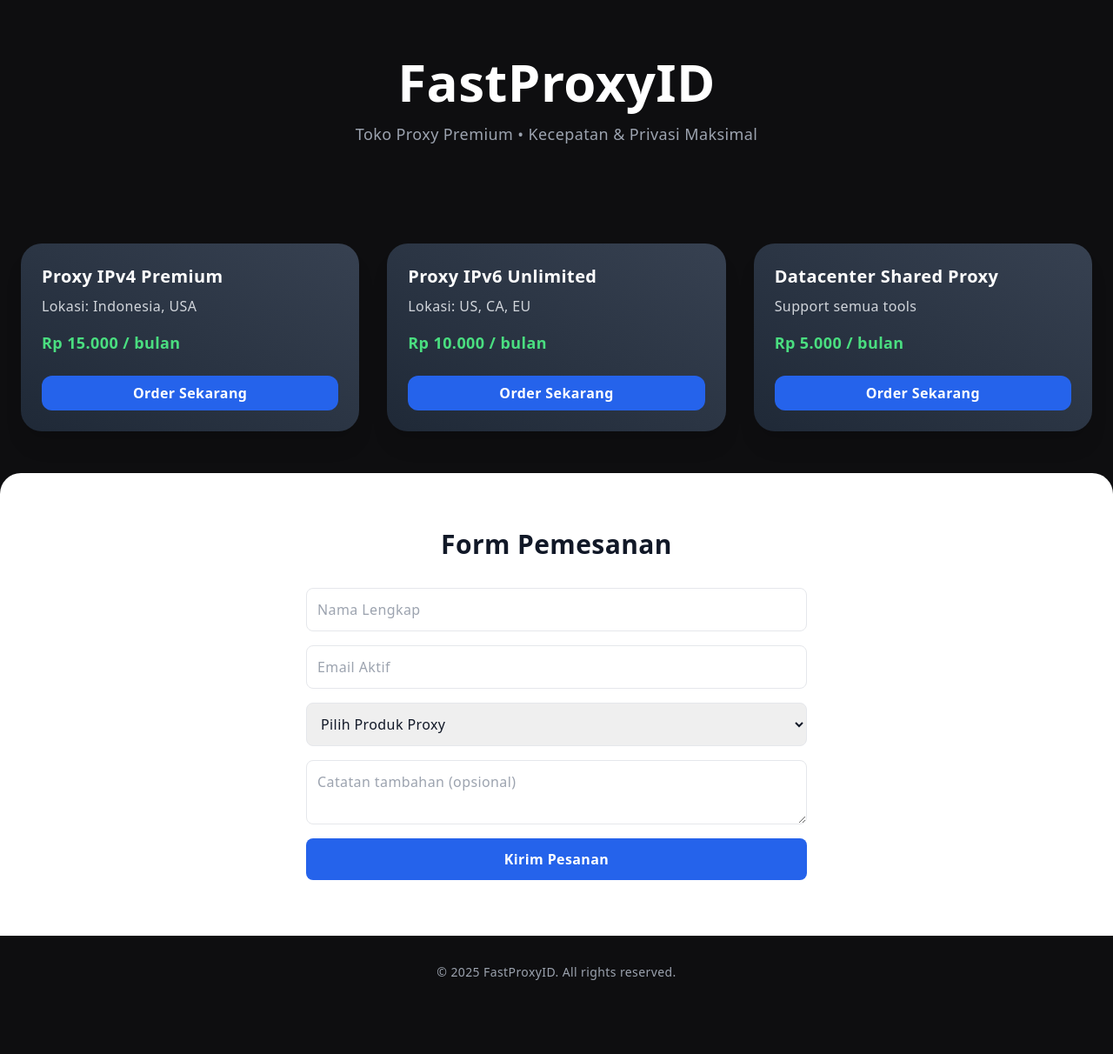
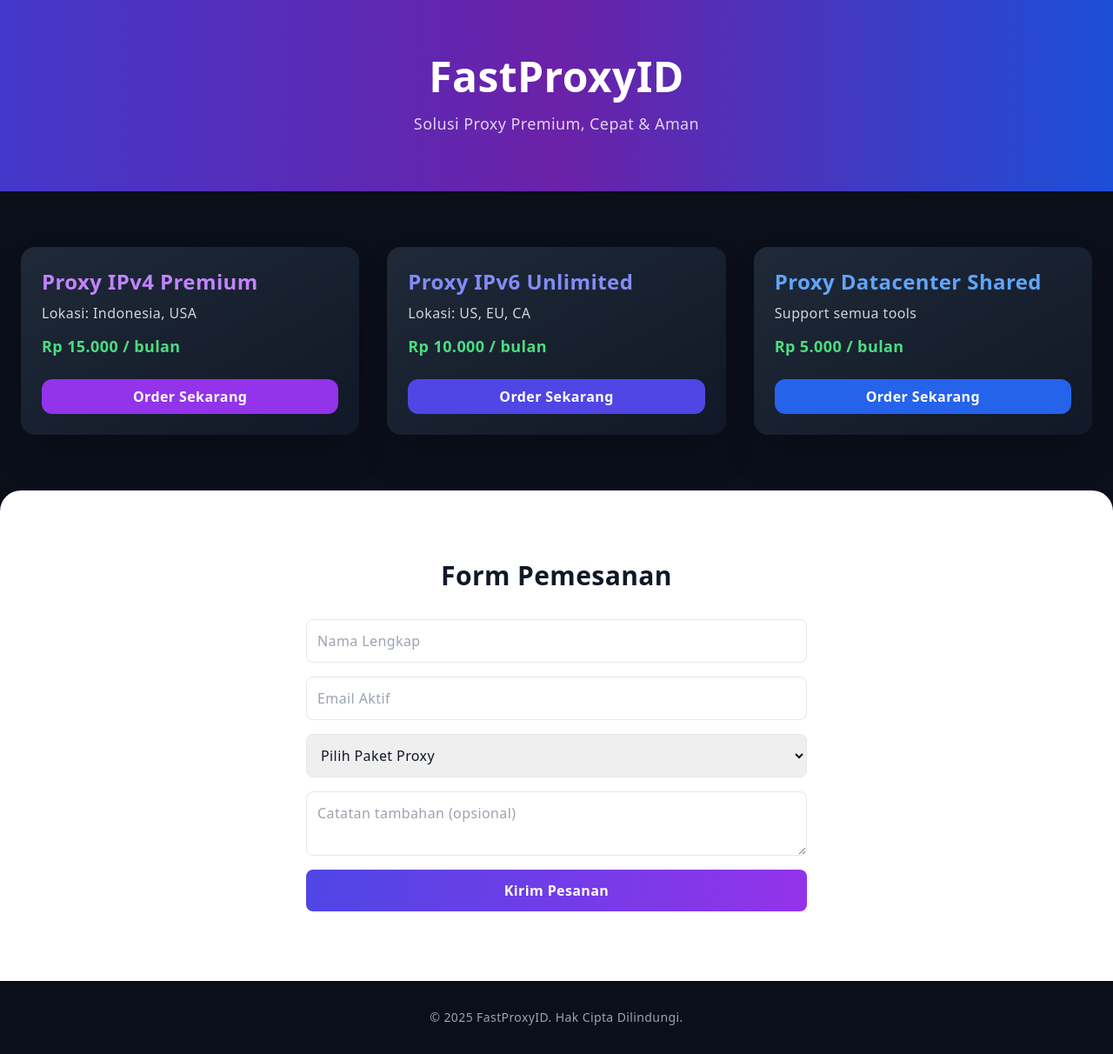
Before and after one commit to FazrrProgrammers/proxy-storefazrrid, a plain HTML site: page index.html in a window 1280 px wide. Shown: the whole page at 87% size. Before the commit the page ends 1160 px from the top, so only its background shows below. Drawn offline with nearby package versions, Linux system fonts and the light colour scheme.

Commit message:
Update index.html

```diff
--- a/index.html
+++ b/index.html
@@ -3,7 +3,7 @@
 <head>
   <meta charset="UTF-8" />
   <meta name="viewport" content="width=device-width, initial-scale=1.0" />
-  <title>FastProxyID - Premium Proxy Store</title>
+  <title>FastProxyID - Proxy Premium</title>
   <script src="https://cdn.tailwindcss.com"></script>
   <style>
     html { scroll-behavior: smooth; }
@@ -16,54 +16,53 @@
     }
   </style>
 </head>
-<body class="bg-[#0e0e10] text-white font-sans tracking-wide">
+<body class="bg-[#0a0f1a] text-white font-sans tracking-wide">
 
   <!-- Header -->
-  <header class="text-center py-16 px-4">
-    <h1 class="text-4xl md:text-6xl font-extrabold fade-up">FastProxyID</h1>
-    <p class="text-gray-400 text-lg mt-4 fade-up" style="animation-delay: 0.2s;">Toko Proxy Premium • Kecepatan & Privasi Maksimal</p>
+  <header class="text-center py-16 px-4 bg-gradient-to-r from-indigo-700 via-purple-800 to-blue-700">
+    <h1 class="text-5xl font-extrabold fade-up">FastProxyID</h1>
+    <p class="text-white/80 text-lg mt-4 fade-up" style="animation-delay: 0.2s;">Solusi Proxy Premium, Cepat & Aman</p>
   </header>
 
-  <!-- Produk Section -->
-  <section class="max-w-7xl mx-auto px-6 grid grid-cols-1 md:grid-cols-3 gap-8 py-12">
-    <!-- Produk Card -->
-    <div class="bg-gradient-to-tr from-gray-800 to-gray-700 rounded-3xl p-6 shadow-xl hover:scale-105 transition-transform duration-300 fade-up">
-      <h2 class="text-xl font-bold mb-2">Proxy IPv4 Premium</h2>
+  <!-- Produk -->
+  <section class="max-w-7xl mx-auto px-6 grid grid-cols-1 md:grid-cols-3 gap-8 py-16">
+    <div class="bg-gradient-to-br from-[#1f2937] to-[#111827] p-6 rounded-2xl shadow-2xl hover:scale-105 transition duration-300 fade-up">
+      <h2 class="text-2xl font-bold mb-2 text-purple-400">Proxy IPv4 Premium</h2>
       <p class="text-gray-300">Lokasi: Indonesia, USA</p>
-      <p class="text-green-400 font-bold mt-4 text-lg">Rp 15.000 / bulan</p>
-      <a href="#order" class="block mt-6 bg-blue-600 hover:bg-blue-700 text-center py-2 rounded-xl font-semibold">Order Sekarang</a>
+      <p class="text-green-400 font-bold text-lg mt-3">Rp 15.000 / bulan</p>
+      <a href="#order" class="block mt-6 bg-purple-600 hover:bg-purple-700 text-white text-center py-2 rounded-xl font-semibold">Order Sekarang</a>
     </div>
 
-    <div class="bg-gradient-to-tr from-gray-800 to-gray-700 rounded-3xl p-6 shadow-xl hover:scale-105 transition-transform duration-300 fade-up" style="animation-delay: 0.1s;">
-      <h2 class="text-xl font-bold mb-2">Proxy IPv6 Unlimited</h2>
-      <p class="text-gray-300">Lokasi: US, CA, EU</p>
-      <p class="text-green-400 font-bold mt-4 text-lg">Rp 10.000 / bulan</p>
-      <a href="#order" class="block mt-6 bg-blue-600 hover:bg-blue-700 text-center py-2 rounded-xl font-semibold">Order Sekarang</a>
+    <div class="bg-gradient-to-br from-[#1f2937] to-[#111827] p-6 rounded-2xl shadow-2xl hover:scale-105 transition duration-300 fade-up" style="animation-delay: 0.1s;">
+      <h2 class="text-2xl font-bold mb-2 text-indigo-400">Proxy IPv6 Unlimited</h2>
+      <p class="text-gray-300">Lokasi: US, EU, CA</p>
+      <p class="text-green-400 font-bold text-lg mt-3">Rp 10.000 / bulan</p>
+      <a href="#order" class="block mt-6 bg-indigo-600 hover:bg-indigo-700 text-white text-center py-2 rounded-xl font-semibold">Order Sekarang</a>
     </div>
 
-    <div class="bg-gradient-to-tr from-gray-800 to-gray-700 rounded-3xl p-6 shadow-xl hover:scale-105 transition-transform duration-300 fade-up" style="animation-delay: 0.2s;">
-      <h2 class="text-xl font-bold mb-2">Datacenter Shared Proxy</h2>
+    <div class="bg-gradient-to-br from-[#1f2937] to-[#111827] p-6 rounded-2xl shadow-2xl hover:scale-105 transition duration-300 fade-up" style="animation-delay: 0.2s;">
+      <h2 class="text-2xl font-bold mb-2 text-blue-400">Proxy Datacenter Shared</h2>
       <p class="text-gray-300">Support semua tools</p>
-      <p class="text-green-400 font-bold mt-4 text-lg">Rp 5.000 / bulan</p>
-      <a href="#order" class="block mt-6 bg-blue-600 hover:bg-blue-700 text-center py-2 rounded-xl font-semibold">Order Sekarang</a>
+      <p class="text-green-400 font-bold text-lg mt-3">Rp 5.000 / bulan</p>
+      <a href="#order" class="block mt-6 bg-blue-600 hover:bg-blue-700 text-white text-center py-2 rounded-xl font-semibold">Order Sekarang</a>
     </div>
   </section>
 
   <!-- Form Order -->
-  <section id="order" class="bg-white text-gray-900 py-16 px-6 rounded-t-3xl">
+  <section id="order" class="bg-white text-gray-900 py-20 px-6 rounded-t-3xl">
     <div class="max-w-xl mx-auto">
       <h2 class="text-3xl font-bold text-center mb-8">Form Pemesanan</h2>
       <form class="grid gap-4">
         <input type="text" placeholder="Nama Lengkap" class="p-3 border rounded-lg" required />
         <input type="email" placeholder="Email Aktif" class="p-3 border rounded-lg" required />
         <select class="p-3 border rounded-lg" required>
-          <option value="">Pilih Produk Proxy</option>
+          <option value="">Pilih Paket Proxy</option>
           <option>IPv4 Premium - Rp15.000</option>
           <option>IPv6 Unlimited - Rp10.000</option>
           <option>Datacenter Shared - Rp5.000</option>
         </select>
         <textarea placeholder="Catatan tambahan (opsional)" class="p-3 border rounded-lg"></textarea>
-        <button type="submit" class="bg-blue-600 hover:bg-blue-700 text-white py-3 rounded-lg font-semibold">
+        <button type="submit" class="bg-gradient-to-r from-indigo-600 to-purple-600 hover:brightness-110 text-white py-3 rounded-lg font-semibold">
           Kirim Pesanan
         </button>
       </form>
@@ -72,7 +71,7 @@
 
   <!-- Footer -->
   <footer class="text-center text-sm text-gray-400 py-8">
-    &copy; 2025 FastProxyID. All rights reserved.
+    &copy; 2025 FastProxyID. Hak Cipta Dilindungi.
   </footer>
 
 </body>
```
